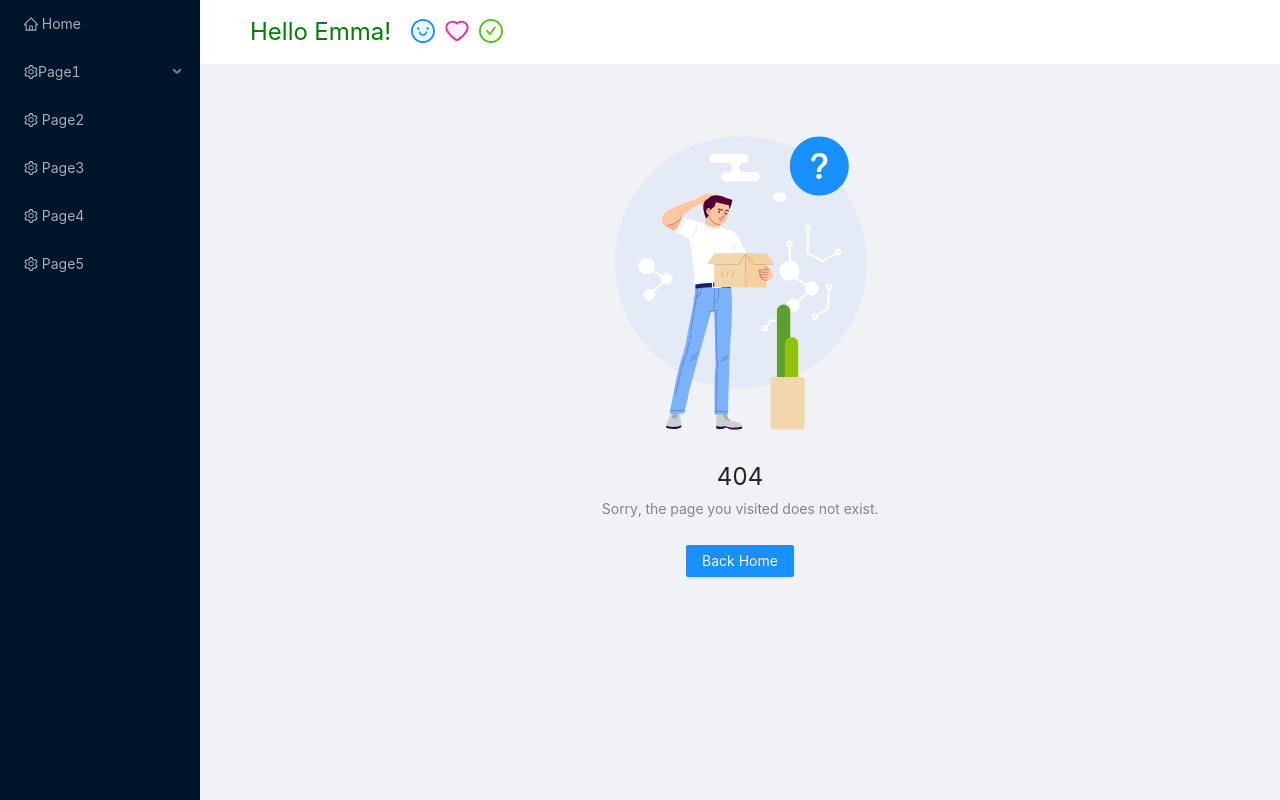
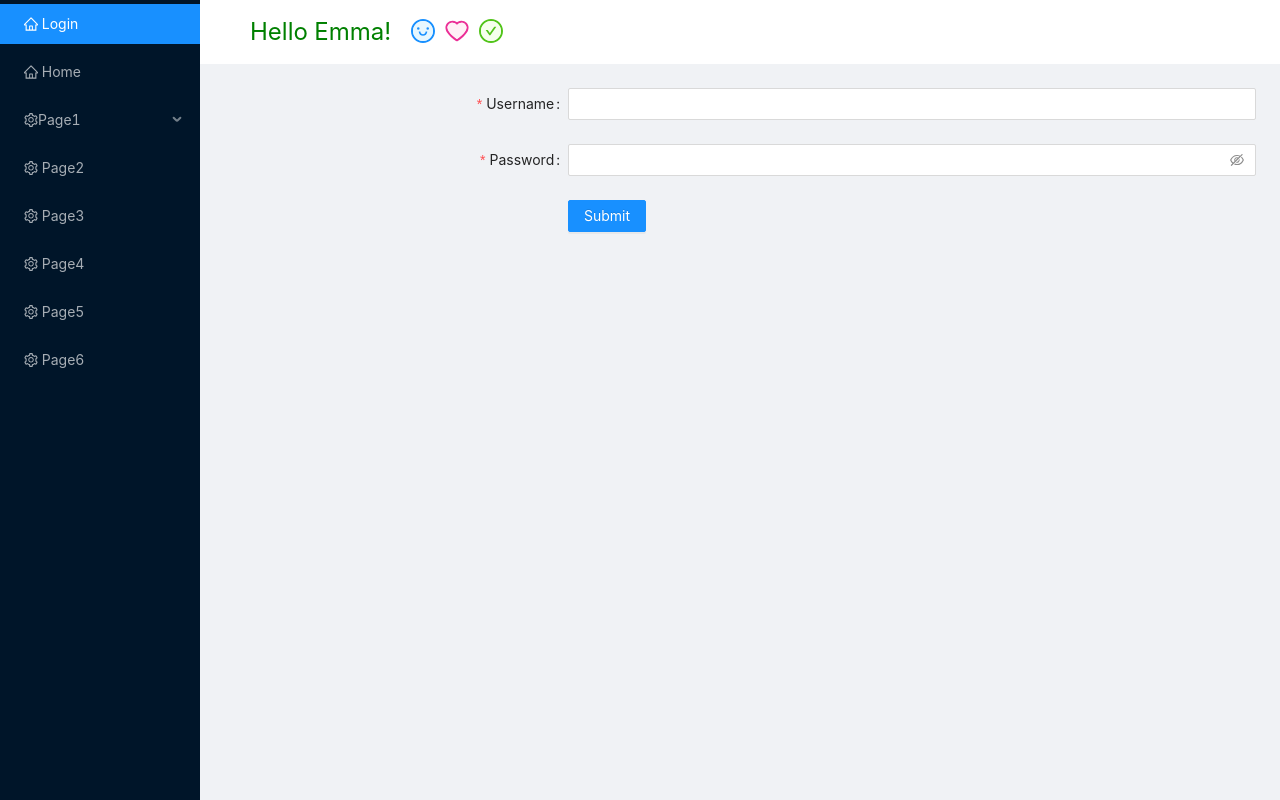
Before and after one commit to zhaohongyan/my-app, a React app: page /#/login in a window 1280 px wide. Before the commit this address led to /#/not_found. Built offline with nearby package versions, Linux system fonts and the light colour scheme.

Commit message:
连接node服务

```diff
--- /dev/null
+++ b/src/pages/Login/index.jsx
@@ -0,0 +1,86 @@
+import React from 'react'
+import { Form, Input, Button, Checkbox } from 'antd';
+import request from 'common/request'
+import { useHistory } from 'react-router';
+
+const layout = {
+  labelCol: {
+    span: 8,
+  },
+  wrapperCol: {
+    span: 16,
+  },
+};
+const tailLayout = {
+  wrapperCol: {
+    offset: 8,
+    span: 16,
+  },
+};
+
+const Login = () => {
+  const history = useHistory();
+  const onFinish = (values) => {
+    console.log('Success:', values);
+    request('/api/user/login', 'POST', values).then(data => {
+      console.log('login', data)
+      if (data.success) {
+        history.push('/page6')
+      }
+    })
+  };
+
+  const onFinishFailed = (errorInfo) => {
+    console.log('Failed:', errorInfo);
+  };
+
+  return (
+    <Form
+      {...layout}
+      name="basic"
+      initialValues={{
+        remember: true,
+      }}
+      onFinish={onFinish}
+      onFinishFailed={onFinishFailed}
+    >
+      <Form.Item
+        label="Username"
+        name="username"
+        rules={[
+          {
+            required: true,
+            message: 'Please input your username!',
+          },
+        ]}
+      >
+        <Input />
+      </Form.Item>
+
+      <Form.Item
+        label="Password"
+        name="password"
+        rules={[
+          {
+            required: true,
+            message: 'Please input your password!',
+          },
+        ]}
+      >
+        <Input.Password />
+      </Form.Item>
+
+      {/* <Form.Item {...tailLayout} name="remember" valuePropName="checked">
+        <Checkbox>Remember me</Checkbox>
+      </Form.Item> */}
+
+      <Form.Item {...tailLayout}>
+        <Button type="primary" htmlType="submit">
+          Submit
+        </Button>
+      </Form.Item>
+    </Form>
+  );
+};
+
+export default Login;
--- /dev/null
+++ b/src/pages/Page6/detail.jsx
@@ -0,0 +1,30 @@
+import React, { useState, useEffect } from 'react'
+import request from 'common/request'
+
+
+function BlogDetail({ match }) {
+  const { params } = match;
+  const { id } = params;
+
+  const [detail, setDetail] = useState({})
+
+  useEffect(() => {
+    request('/api/blog/detail', 'GET', { id }).then(res => {
+      console.log(res)
+      if (res.success) {
+        setDetail(res.data || {})
+      }
+    })
+  }, [id])
+
+  return (
+    <div>
+      <h3>博客详情</h3>
+      <div>id：{detail.id}</div>
+      <div>标题：{detail.title}</div>
+      <div>内容：{detail.content}</div>
+    </div>
+  )
+}
+
+export default BlogDetail
--- /dev/null
+++ b/src/pages/Page6/edit.jsx
@@ -0,0 +1,103 @@
+import React, { useEffect } from 'react'
+import { Form, Input, Button, message } from 'antd';
+import request from 'common/request'
+
+const layout = {
+  labelCol: {
+    span: 4,
+  },
+  wrapperCol: {
+    span: 20,
+  },
+};
+const tailLayout = {
+  wrapperCol: {
+    // offset: 8,
+    span: 16,
+  },
+};
+
+function BlogEdit({ match }) {
+  const { params } = match;
+  const { id } = params;
+
+  const [form] = Form.useForm();
+
+  useEffect(() => {
+    if (id) {
+      request('/api/blog/detail', 'GET', { id }).then(res => {
+        if (res.success) {
+          form.setFieldsValue({
+            title: res.data.title,
+            content: res.data.content,
+          })
+        }
+      })
+    }
+  }, [form, id])
+
+  const onFinish = (values) => {
+    console.log("Success:", values);
+    let url = '/api/blog/new';
+    if (id) {
+      url = `/api/blog/update?id=${id}`
+    }
+    request(url, 'POST', values).then(res => {
+      if (res.success) {
+        message.success('保存成功')
+      }
+    })
+  };
+
+  const onFinishFailed = (errorInfo) => {
+    console.log("Failed:", errorInfo);
+  };
+
+  return (
+    <Form
+      form={form}
+      {...layout}
+      name="basic"
+      onFinish={onFinish}
+      onFinishFailed={onFinishFailed}
+      style={{ width: 800, margin: 'auto' }}
+    >
+      <h3>新增、编辑博客</h3>
+      <Form.Item
+        {...tailLayout}
+        label="title"
+        name="title"
+        rules={[
+          {
+            required: true,
+            message: "Please input your title!",
+          },
+        ]}
+      >
+        <Input />
+      </Form.Item>
+
+      <Form.Item
+        {...tailLayout}
+        label="content"
+        name="content"
+        rules={[
+          {
+            required: true,
+            message: "Please input your content!",
+          },
+        ]}
+      >
+        <Input.TextArea />
+      </Form.Item>
+
+      <Form.Item {...tailLayout}>
+        <Button type="primary" htmlType="submit">
+          Submit
+        </Button>
+      </Form.Item>
+    </Form>
+  );
+};
+
+export default BlogEdit;
--- /dev/null
+++ b/src/pages/Page6/index.jsx
@@ -0,0 +1,70 @@
+import React, { useState, useEffect } from 'react'
+import { Link } from 'react-router-dom'
+import moment from 'moment'
+import { Space, Button, Row, Col, message } from 'antd'
+import { uniqueId } from 'lodash'
+
+import request from 'common/request'
+import styles from './index.module.less'
+
+function Page6(params) {
+  const [list, setList] = useState([])
+
+  useEffect(() => {
+    getList();
+  }, [])
+
+  const getList = () => {
+    request('/api/blog/list', 'GET').then(res => {
+      console.log(res)
+      if (res.success) {
+        setList(res.data)
+      }
+    })
+  }
+
+  const del = (e, id) => {
+    e.preventDefault();
+    request(`/api/blog/del?id=${id}`, 'POST').then(res => {
+      console.log(res)
+      if (res.success) {
+        message.success('删除成功')
+        getList()
+      }
+    })
+  }
+
+  return (
+    <div className={styles.contrainer}>
+      <h3>连接自己开发的后端服务器， 使用node开发</h3>
+      <Space size="middle">
+        <Button type="link" onClick={() => getList()}>刷新</Button>
+        <Link to="/page6/edit">新建博客</Link>
+      </Space>
+      <ul>
+        {
+          list && list.length > 0 && list.map(item => {
+            return (
+              <li key={uniqueId()}>
+                <Row type="flex" style={{ justifyContent: 'space-between' }}>
+                  <Col>
+                    <div><Link to={`/page6/detail/${item.id}`}>{item.title}</Link></div>
+                    <div>{item.content}</div>
+                    <div>{item.author} {moment(item.createTime).format('YYYY-MM-DD')}</div>
+                  </Col>
+
+                  <Col>
+                    <Link to={`/page6/edit/${item.id}`}>编辑</Link>
+                    <Button type="link" onClick={(e) => del(e, item.id)}>删除</Button>
+                  </Col>
+                </Row>
+              </li>
+            )
+          })
+        }
+      </ul>
+    </div>
+  )
+}
+
+export default Page6;
--- /dev/null
+++ b/src/pages/Page6/index.module.less
@@ -0,0 +1,5 @@
+.contrainer {
+  li {
+    border-bottom: 1px dashed #aaa;
+  }
+}
--- a/src/router.config.js
+++ b/src/router.config.js
@@ -11,6 +11,7 @@ import NotFound from './pages/common/Page404';
 import Error from './pages/common/Page500';
 
 // 业务页面
+import Login from './pages/Login'
 import Home from "./pages/Demo";
 import Page1 from "./pages/Page1";
 import Page1Edit from "./pages/Page1/Edit";
@@ -18,6 +19,10 @@ import Page2 from "./pages/Page2";
 import Page3 from "./pages/Page3";
 import Page4 from "./pages/Page4";
 import Page5 from "./pages/Page5";
+import Page6 from "./pages/Page6";
+import Page6Edit from './pages/Page6/edit';
+import Page6Detail from './pages/Page6/detail'
+
 
 const commonRoutes = [
   {
@@ -50,6 +55,12 @@ export const routes = [
   //   exact: true,
   //   component: Root,
   // },
+  {
+    icon: <HomeOutlined />,
+    path: "/login",
+    title: "Login",
+    component: Login,
+  },
   {
     icon: <HomeOutlined />,
     path: "/home",
@@ -108,6 +119,27 @@ export const routes = [
     title: "Page5",
     component: Page5,
   },
+  {
+    icon: <SettingOutlined />,
+    path: "/page6",
+    title: "Page6",
+    component: Page6,
+    exact: true,
+  },
+  {
+    parentPath: ["/page6"],
+    hideSiderPath: '/page6',
+    title: '新增编辑博客',
+    path: "/page6/edit/:id?",
+    component: Page6Edit,
+  },
+  {
+    parentPath: ["/page6"],
+    hideSiderPath: '/page6',
+    title: '博客详情',
+    path: "/page6/detail/:id",
+    component: Page6Detail,
+  },
   ...commonRoutes
 ];
 
--- a/src/setupProxy.js
+++ b/src/setupProxy.js
@@ -1,6 +1,6 @@
 const { createProxyMiddleware } = require("http-proxy-middleware");
 
-const target = "http://www.example.org";
+const target = "http://localhost:3000";
 
 module.exports = app => {
   app.use(
```
Also changed, not shown: scripts/start.js (+6 -4 lines), package.json (line endings or trailing spaces), src/index.js (indentation only).
